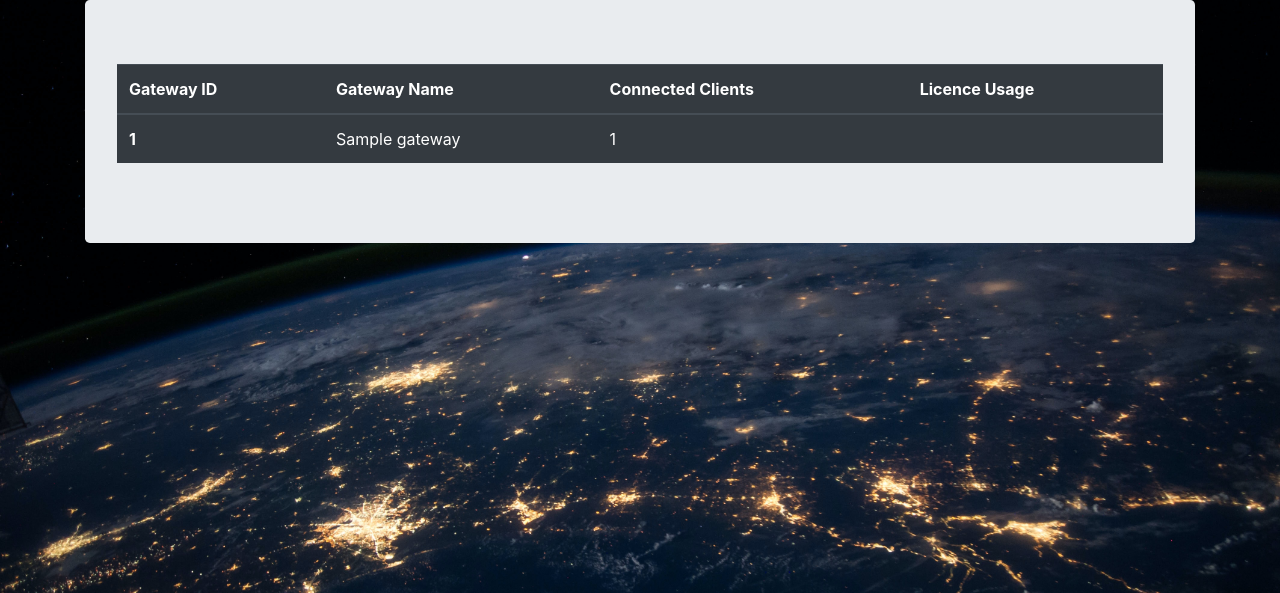
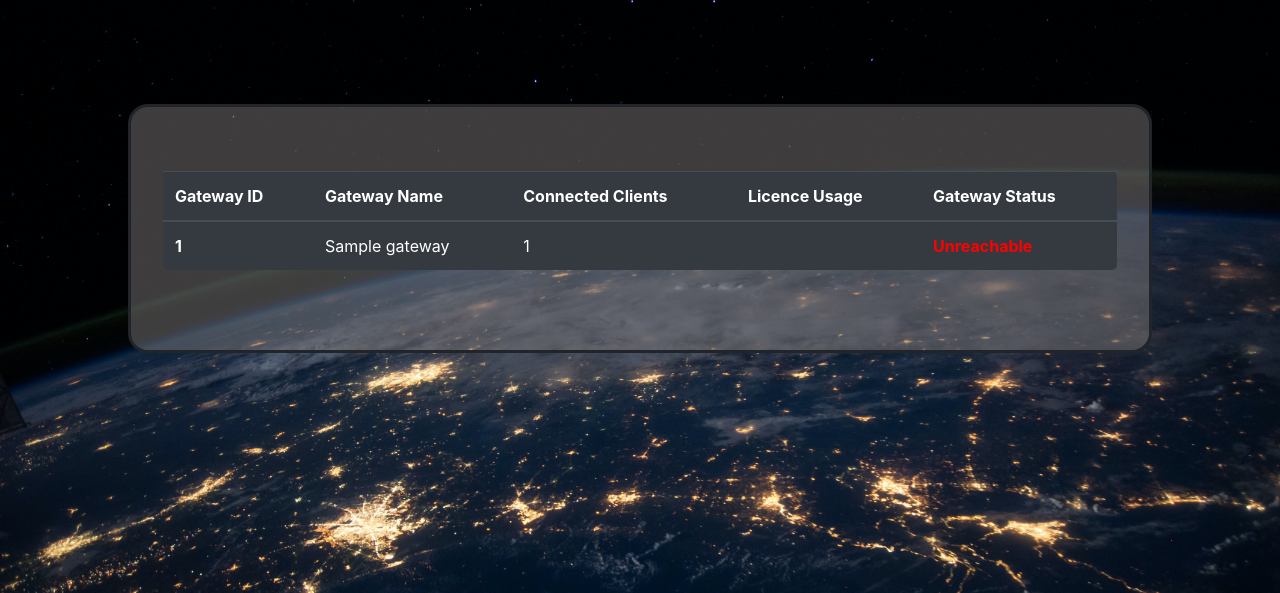
Before and after one commit to thecraigus/anyconnectdashbord, a Flask app: page / in a window 1280 px wide. Shown: the part 56-649 px from the top of the page. Run offline with Flask 2, Linux system fonts and the light colour scheme; tables that the repository leaves empty hold one stand-in row (values such as "Sample post"); some libraries are stand-ins or nearby versions.

Commit message:
added up/down status

```diff
--- a/app.py
+++ b/app.py
@@ -12,8 +12,16 @@ scheduler = APScheduler()
 def fecthdata():
     targets = gateway.query.all()
     for x in targets:
-        net_connect = Netmiko(host=x.ipv4addr,username=x.sshuser,password=x.sshpass,device_type='cisco_asa')
-        net_connect.find_prompt()
+        status = 'Online'
+        try:
+            net_connect = Netmiko(host=x.ipv4addr,username=x.sshuser,password=x.sshpass,device_type='cisco_asa', timeout=5)
+            net_connect.find_prompt()
+        except:
+            status = 'Unreachable'
+        print (status)
+        x.gwstatus = (status)
+        db.session.commit()
+
         try:
             neighbors = net_connect.send_command('show vpn-sessiondb',use_textfsm=True)
             anyconnectusers = neighbors[0]['anyconnect_client_active']
--- a/asaanyconnectdashbord/core/templates/core/home.html
+++ b/asaanyconnectdashbord/core/templates/core/home.html
@@ -10,15 +10,17 @@
 
 
 <div class='container'>
- <div class='jumbotron'>
 
-    <table class="table table-hover table-dark">
+ <div class='jumbotron' id='jumbo'>
+
+    <table class="table table-hover table-dark" id="table">
         <thead>
           <tr>
             <th scope="col">Gateway ID</th>
             <th scope="col">Gateway Name</th>
             <th scope="col">Connected Clients</th>
             <th scope="col">Licence Usage</th>
+            <th scope="col">Gateway Status</th>
           </tr>
         </thead>
         <tbody>
@@ -27,6 +29,12 @@
             <th scope="row">{{gateway.id}}</th>
             <td>{{gateway.gatewayname}}</td>
             <td>{{gateway.currentusers}}</td>
+            <td></td>
+            {% if gateway.gwstatus == 'Unreachable' %}
+              <td style="color:red; font-weight:bold">{{gateway.gwstatus}}</td>
+            {% else %}
+            <td>{{gateway.gwstatus}}</td>
+            {% endif %}
         </tr>
         {% endfor %}
        </tbody>
--- a/asaanyconnectdashbord/models.py
+++ b/asaanyconnectdashbord/models.py
@@ -11,12 +11,12 @@ class gateway(db.Model):
     sshuser = db.Column(db.String(20))
     sshpass = db.Column(db.String(20))
     currentusers = db.Column(db.Integer,default=0)
+    gwstatus = db.Column(db.String(20))
     def __init__(self,gatewayname,ipv4addr,sshuser,sshpass):
         self.gatewayname = gatewayname
         self.ipv4addr = ipv4addr
         self.sshuser = sshuser
         self.sshpass = sshpass
-        # self.currentusers = currentusers
 
     def __repr__(self):
         return f'Gateway Name: {self.gatewayname} IP: {self.ipv4addr}'
--- a/asaanyconnectdashbord/static/base.css
+++ b/asaanyconnectdashbord/static/base.css
@@ -3,3 +3,23 @@ body{
     background-repeat: no-repeat;
     background-size: cover;
 }
+
+alert{
+    color: red;
+}
+
+#jumbo {
+    background: rgba(125, 120, 120, 0.5);
+    border-style: solid;
+    border-radius: 20px;
+    position: absolute;
+    top:20%;
+    left:10%;
+    width: 80%;
+}
+
+#table {
+    /* border-style: solid; */
+    border-radius: 5px;
+
+}
--- a/asaanyconnectdashbord/templates/base.html
+++ b/asaanyconnectdashbord/templates/base.html
@@ -9,7 +9,7 @@
     {% endblock %}
     <title>ASA - AnyConnect Dashbord</title>
     <link rel="stylesheet" href="https://maxcdn.bootstrapcdn.com/bootstrap/4.5.2/css/bootstrap.min.css">
-    <link rel="stylesheet" href="../static/base.css">
+    <link rel="stylesheet" href="../static/base.css?=id111">
     <script src="https://ajax.googleapis.com/ajax/libs/jquery/3.5.1/jquery.min.js"></script>
     <script src="https://cdnjs.cloudflare.com/ajax/libs/popper.js/1.16.0/umd/popper.min.js"></script>
     <script src="https://maxcdn.bootstrapcdn.com/bootstrap/4.5.2/js/bootstrap.min.js"></script>
```
Also changed, not shown: 2 other files.
